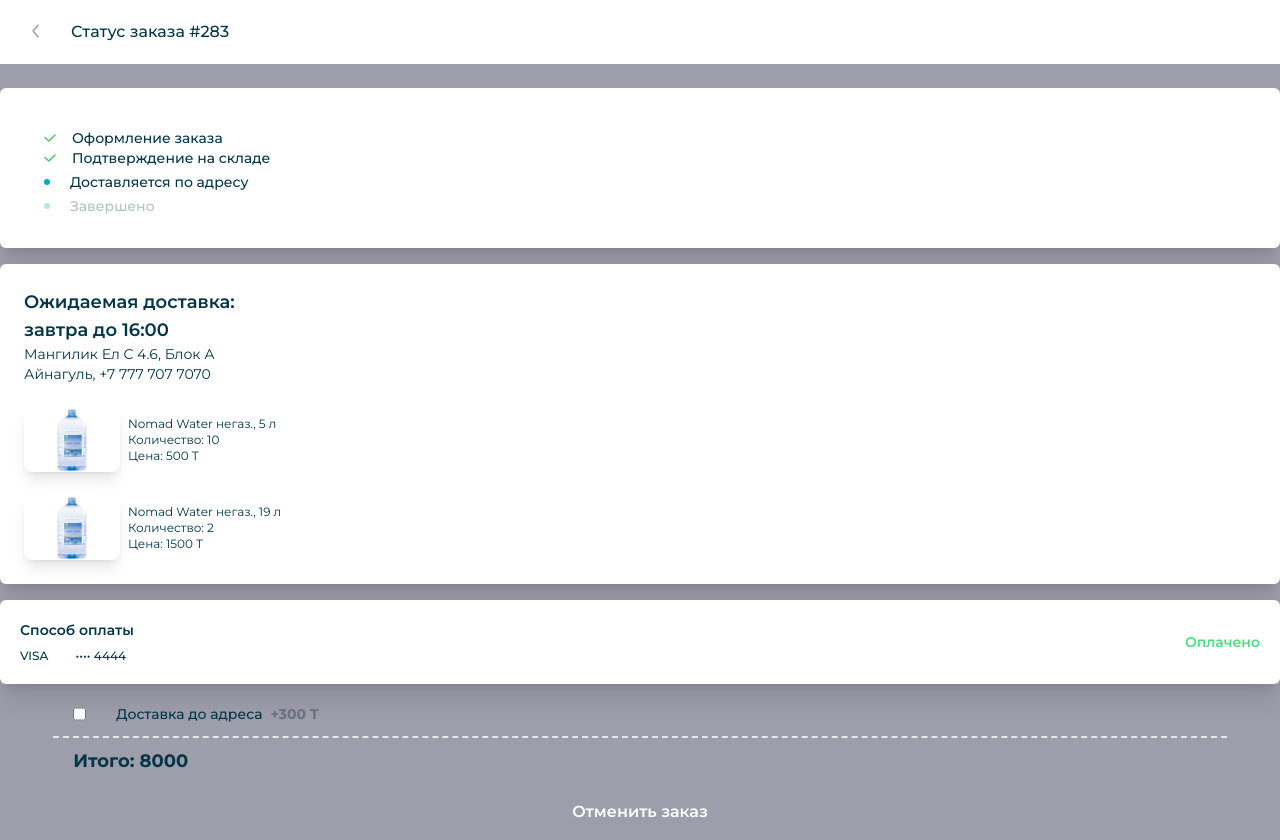
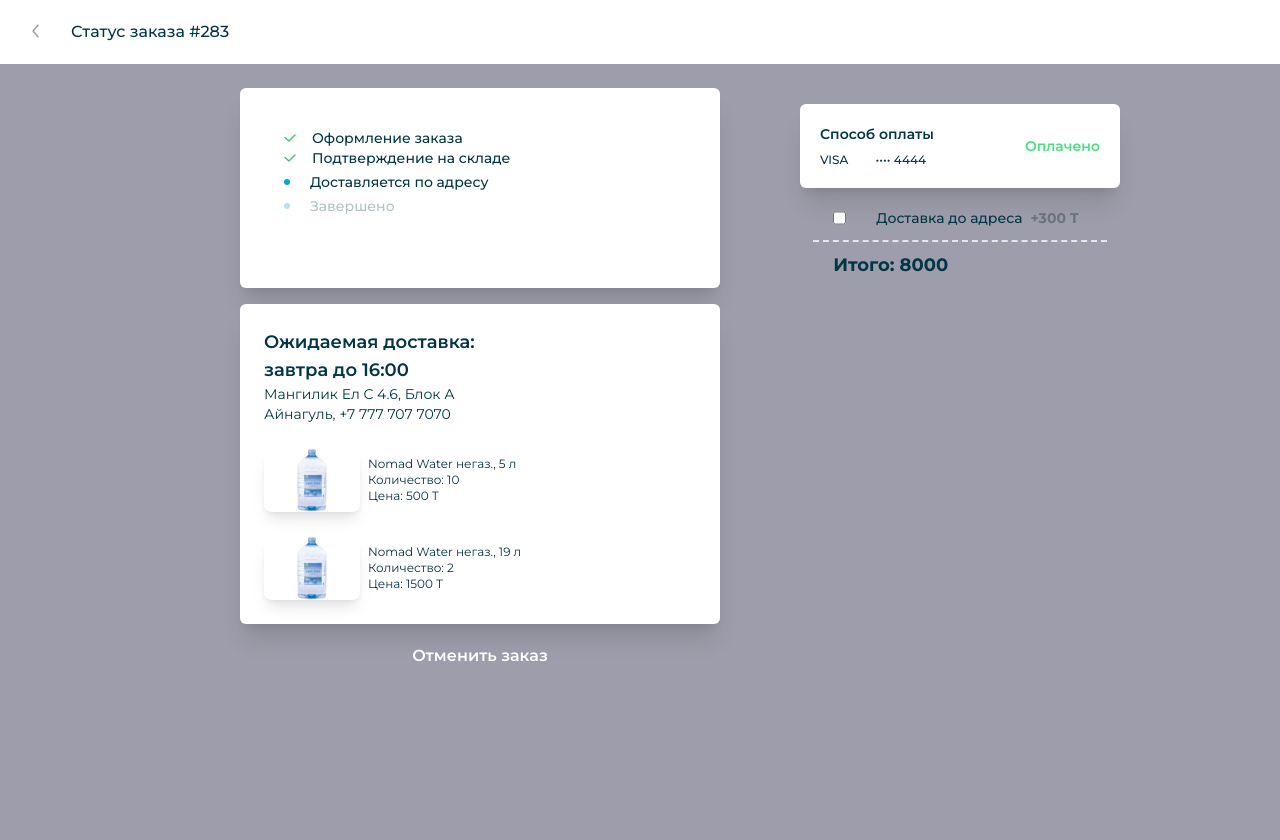
Before and after one commit to AdiletBekmuratov/nomad-water-front, a React (Vite) app: page /orderinfo in a window 1280 px wide. After the commit the page ends 800 px from the top, so only its background shows below. Built offline with nearby package versions, Linux system fonts and the light colour scheme.

Commit message:
all posible screens have been done

```diff
--- a/src/components/UI/Modal.tsx
+++ b/src/components/UI/Modal.tsx
@@ -41,7 +41,7 @@ export const Modal: FC<Props> = (props) => {
             <div className="w-full flex justify-around gap-2.5 mb-4">
               <Dialog.Close>
                 <Button
-                  className="w-40 md:w-56"
+                  className="w-40 md:w-56 lg:w-72"
                   buttonColor="bg-gray-300 font-montserrat font-semibold"
                   textColor="text-dark-blue">
                   {props.buttonCloseTest}
@@ -49,7 +49,7 @@ export const Modal: FC<Props> = (props) => {
               </Dialog.Close>
               <Dialog.Close>
                 <Button
-                  className="w-40 md:w-56"
+                  className="w-40 md:w-56 lg:w-72"
                   buttonColor="bg-dark-blue font-montserrat font-semibold">
                   {props.secondButtonText}
                 </Button>
--- a/src/pages/OrderInfo.tsx
+++ b/src/pages/OrderInfo.tsx
@@ -27,8 +27,8 @@ const OrderInfo: FC = () => {
   return (
     <>
       <OrderHeader>Статус заказа #283</OrderHeader>
-      <div className="container mt-6">
-        <Card className="w-11/12 mx-auto">
+      <div className="container mt-6 lg:grid lg:grid-cols-3 lg:w-9/12 lg:mx-auto lg:row-span-2 lg:row-start-1 lg:order-1 lg:col-start-1">
+        <Card className="w-11/12 mx-auto lg:col-span-2 lg:w-3/4 ">
           <div className="mx-6 my-5 mb-3">
             <div className="w-full flex">
               <img src={checkmark} alt="checkmark" />
@@ -60,7 +60,7 @@ const OrderInfo: FC = () => {
           </div>
         </Card>
 
-        <Card className="w-11/12 mx-auto mt-4">
+        <Card className="w-11/12 mx-auto mt-4 lg:col-span-2 lg:w-3/4">
           <div className="flex m-3 flex-col md:m-1">
             <h2 className="font-semibold font-montserrat text-dark-blue text-lg">
               Ожидаемая доставка:
@@ -79,9 +79,12 @@ const OrderInfo: FC = () => {
           </div>
         </Card>
 
+        <div className=" lg:row-start-1 lg:order-2 lg:col-start-3 lg:row-span-1">
           <Card className="w-11/12 mx-auto mt-4 flex items-center justify-between m-5">
             <div className="">
-            <h3 className="font-semibold font-montserrat text-sm text-dark-blue">Способ оплаты</h3>
+              <h3 className="font-semibold font-montserrat text-sm text-dark-blue">
+                Способ оплаты
+              </h3>
               <h3 className="font-medium font-montserrat text-xs mt-2 text-dark-blue">
                 VISA <span className="ml-6">•••• 4444</span>
               </h3>
@@ -91,6 +94,7 @@ const OrderInfo: FC = () => {
             </div>
           </Card>
 
+          <div>
             <div className="w-11/12 mx-auto mt-4 flex">
               <Checkbox
                 className="mx-5 flex items-center"
@@ -103,12 +107,15 @@ const OrderInfo: FC = () => {
               />
               <p className="font-montserrat text-sm font-bold text-gray-500 ml-2">+300 T</p>
             </div>
-        <div className="border-t-2 border-dashed mt-3 w-11/12 mx-auto h-12 flex items-center">
+            <div className="border-t-2 border-dashed mt-3 w-11/12 mx-auto h-12 flex items-center ">
               <h3 className="mx-5 font-montserrat font-bold text-dark-blue text-lg">
                 Итого: {delivery ? total + 300 : total}
               </h3>
             </div>
+          </div>
+        </div>
 
+        <div className="lg:col-span-2 lg:mt-1 lg:row-start-3">
           <Modal
             title="Выберите причину отмены заказа"
             className="flex justify-start flex-col"
@@ -118,7 +125,7 @@ const OrderInfo: FC = () => {
             contentClass="w-11/12"
             isTwoButton={true}
             secondButtonText="Продолжить"
-          openButtonStyle="bg-transparent text-red-600 font-semibold font-montserrat ">
+            openButtonStyle="bg-transparent text-red-700 font-semibold font-montserrat">
             <div className="my-4">
               <Checkbox
                 label="Не доставлен товар"
@@ -135,7 +142,7 @@ const OrderInfo: FC = () => {
                 labelClass="font-medium text-dark-blue text-sm ml-2.5"
               />
             </div>
-          <div className="my-4">
+            <div className="my-4 lg:mt-4 lg:mb-6">
               <Checkbox
                 label="Другие причины"
                 name="other"
@@ -145,6 +152,7 @@ const OrderInfo: FC = () => {
             </div>
           </Modal>
         </div>
+      </div>
     </>
   );
 };
```
Lines whose indentation alone changed are shown as unchanged.
